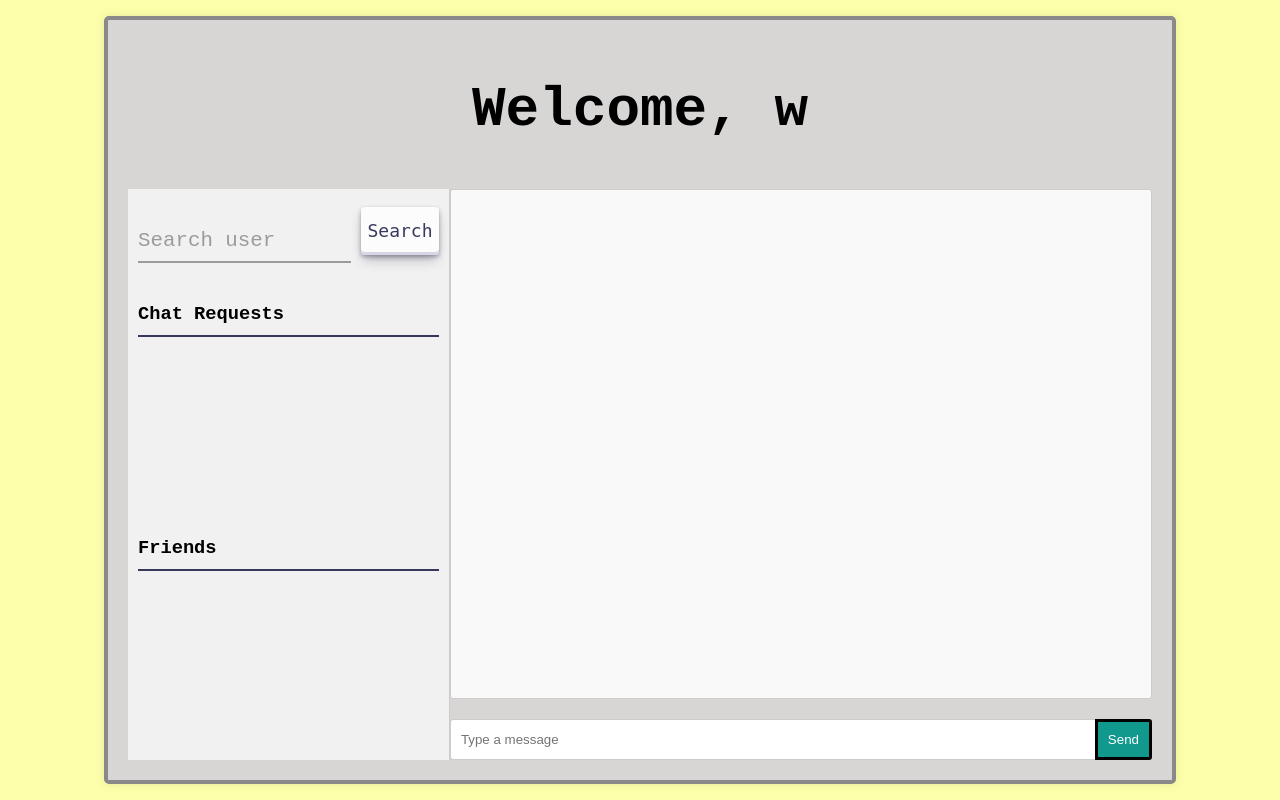
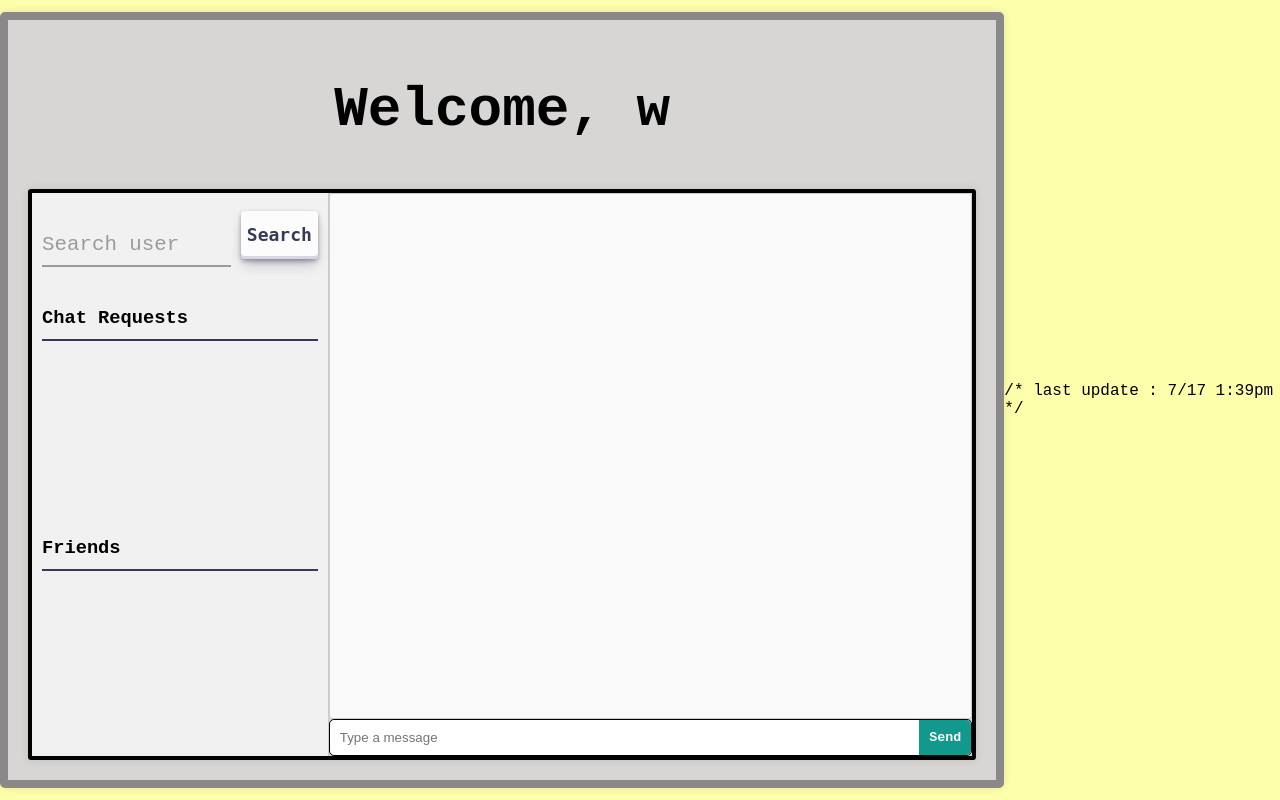
Before and after one commit to romacw1484/retro-chat-app, a Flask app: page /chat in a window 1280 px wide. Run offline with Flask 2, Linux system fonts and the light colour scheme; a user stored in the database is signed in; data that the repository does not hold is empty; some libraries are stand-ins or nearby versions.

Commit message:
Made a small change

```diff
--- a/static/css/chat.css
+++ b/static/css/chat.css
@@ -14,7 +14,7 @@ body {
     height: 90%;
     margin: 50px auto;
     padding: 20px;
-    border: 4px solid #8a8888;
+    border: 8px solid #8a8888;
     border-radius: 5px;
     background-color: #d8d5d5;
     box-shadow: 0 0 10px rgba(0, 0, 0, 0.1);
@@ -32,6 +32,9 @@ body {
 .chat-main {
     display: flex;
     flex: 1;
+    border: 4px solid #000000;
+    box-shadow: 0 0 10px rgba(0, 0, 0, 0.1);
+    border-radius: 3px;
 }
 
 .chat-sidebar {
@@ -114,12 +117,12 @@ body {
     background-color: #FCFCFD;
     border-radius: 4px;
     border-width: 0;
-    box-shadow: rgba(45, 35, 66, 0.4) 0 2px 4px,rgba(45, 35, 66, 0.3) 0 7px 13px -3px,#D6D6E7 0 -3px 0 inset;
+    box-shadow: rgba(45, 35, 66, 0.4) 0 2px 4px, rgba(45, 35, 66, 0.3) 0 7px 13px -3px, #D6D6E7 0 -3px 0 inset;
     box-sizing: border-box;
     color: #36395A;
     cursor: pointer;
     display: inline-flex;
-    font-family: "JetBrains Mono",monospace;
+    font-family: "JetBrains Mono", monospace;
     height: 48px;
     justify-content: center;
     line-height: 1;
@@ -130,14 +133,15 @@ body {
     position: relative;
     text-align: left;
     text-decoration: none;
-    transition: box-shadow .15s,transform .15s;
+    transition: box-shadow .15s, transform .15s;
     user-select: none;
     -webkit-user-select: none;
     touch-action: manipulation;
     white-space: nowrap;
-    will-change: box-shadow,transform;
+    will-change: box-shadow, transform;
     font-size: 18px;
     margin-left: 10px;
+    font-weight: bold;
 }
 
 .button-30:focus {
@@ -223,7 +227,7 @@ body {
     border-radius: 3px;
     border: 1px solid #ccc;
     overflow-y: auto;
-    margin-bottom: 10px;
+    margin-bottom: 0; /* Remove the bottom margin */
 }
 
 .chat-message {
@@ -246,24 +250,27 @@ body {
 
 .chat-input {
     display: flex;
-    margin-top: 10px;
+    border: 1px solid #000; /* Add border to the input container */
+    border-radius: 5px; /* Add border radius to the input container */
 }
 
 .chat-input input {
     flex: 1;
     padding: 10px;
-    border: 1px solid #ccc;
-    border-radius: 3px 0 0 3px;
-    border-right: none;
+    border: none; /* Remove individual input border */
+    border-radius: 5px 0 0 5px; /* Adjust the radius to round the left corners */
+    outline: none; /* Remove the outline */
 }
 
 .chat-input button {
     padding: 10px;
-    border: 3px solid #000000;
-    border-radius: 0 3px 3px 0;
+    border: none; /* Remove individual button border */
+    border-radius: 0 5px 5px 0; /* Adjust the radius to round the right corners */
     background-color: #11998e;
     color: white;
     cursor: pointer;
+    font-family: 'Courier New', Courier, monospace; /* Old-school font */
+    font-weight: bold;
 }
 
 .chat-input button:hover {
@@ -322,3 +329,4 @@ body {
     box-shadow: #D6D6E7 0 3px 7px inset;
     transform: translateY(2px);
 }
+/* last update : 7/17 1:39pm  */
--- a/static/js/chat.js
+++ b/static/js/chat.js
@@ -206,3 +206,4 @@ document.addEventListener('DOMContentLoaded', (event) => {
     getChatRequests();
     getAcceptedChats();
 });
+/* last update : 7/17 1:39pm  */
--- a/templates/chat.html
+++ b/templates/chat.html
@@ -47,3 +47,4 @@
     <script src="{{ url_for('static', filename='js/chat.js') }}"></script>
 </body>
 </html>
+/* last update : 7/17 1:39pm  */
```
Also changed, not shown: 1 other file.
